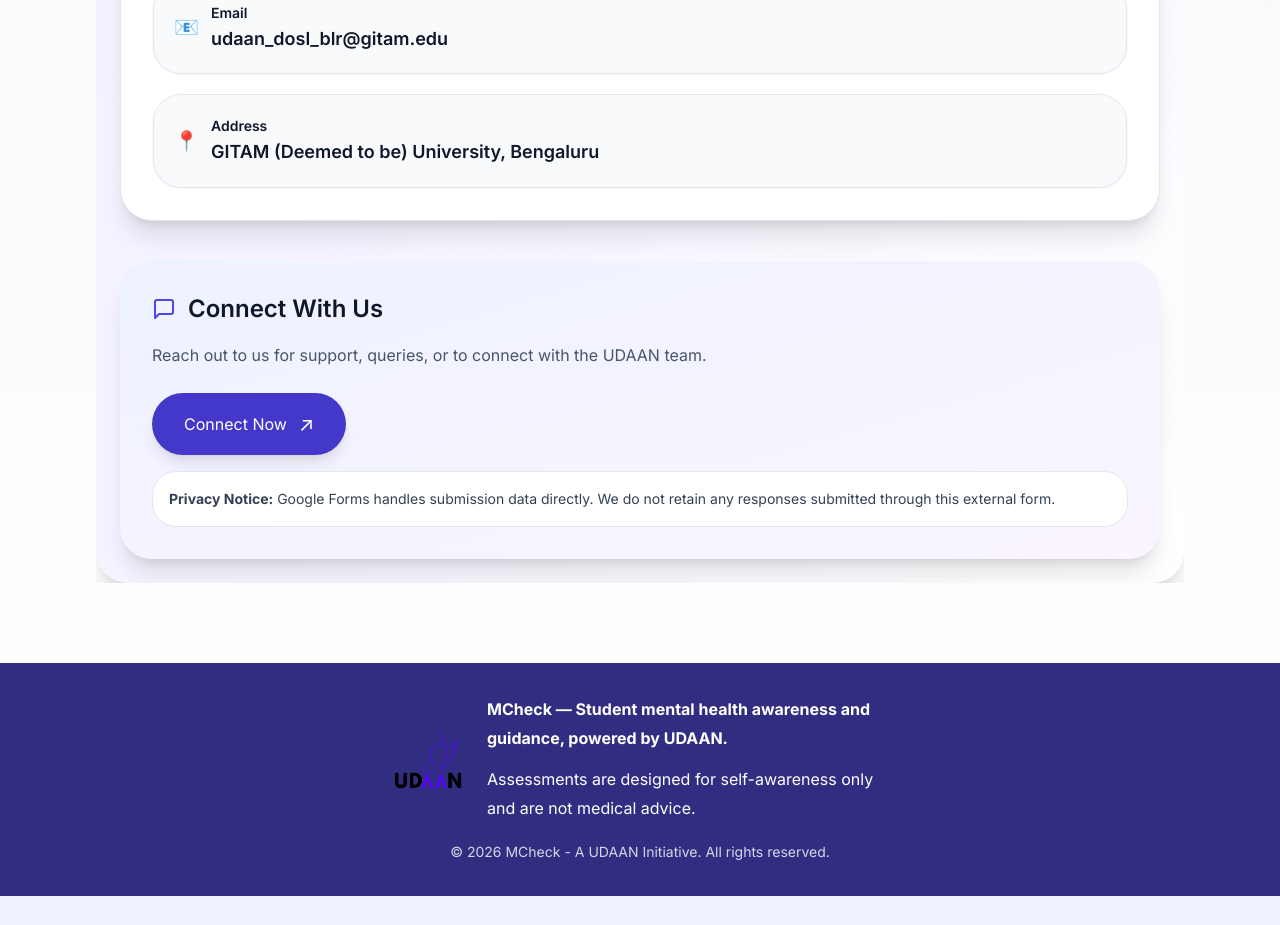
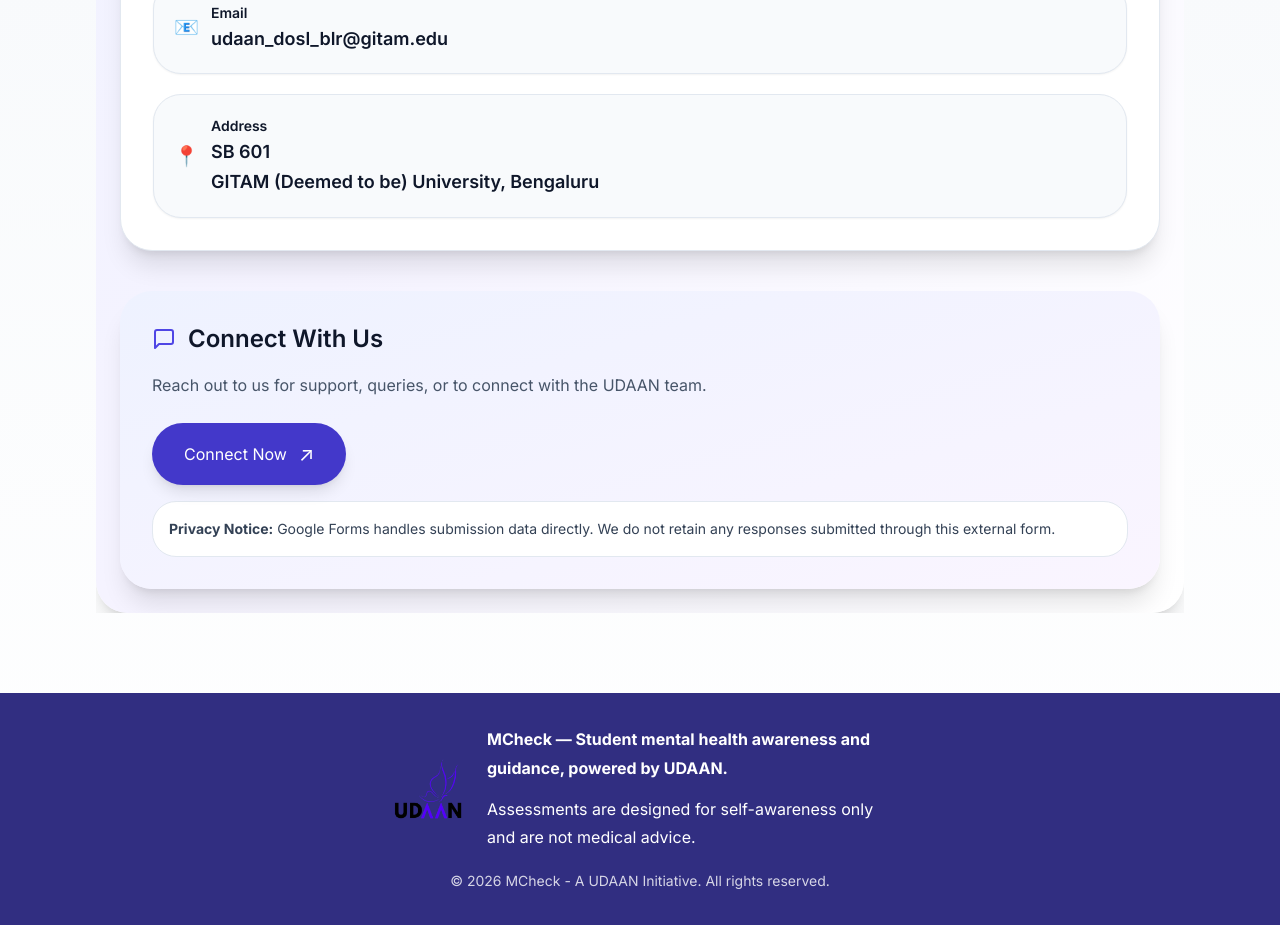
Before and after one commit to Spectre-0-1-0/MIndIT, a React (Vite) app: page /contact in a window 1280 px wide. Shown: the part 960-1885 px from the top of the page. Before the commit the page ends 1856 px from the top, so only its background shows below. Built offline with nearby package versions, Linux system fonts and the light colour scheme.

Commit message:
Update address in ContactUs page

```diff
--- a/src/pages/ContactUs.jsx
+++ b/src/pages/ContactUs.jsx
@@ -120,7 +120,7 @@
                 <span className="text-lg md:text-xl">📍</span>
                 <div>
                   <p className="text-xs md:text-sm font-semibold">Address</p>
-                  <p className="text-base md:text-lg font-semibold">GITAM (Deemed to be) University, Bengaluru</p>
+                  <p className="text-base md:text-lg font-semibold">SB 601<br/>GITAM (Deemed to be) University, Bengaluru</p>
                 </div>
               </div>
             </div>
```
